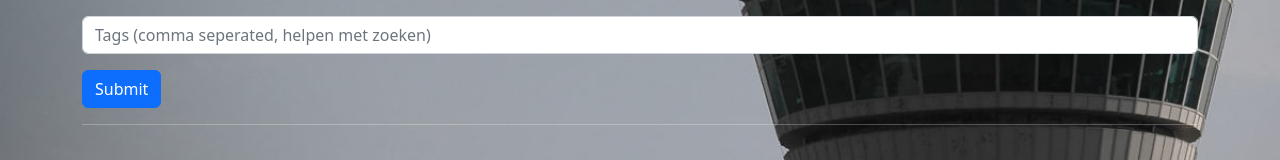
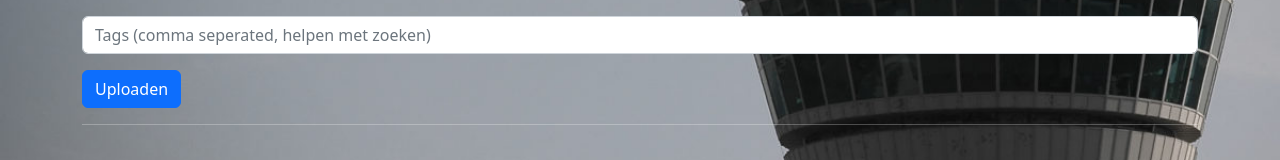
Before and after one commit to DartLazer/hvcao-pwa, a Nuxt app in the folder nuxt3/: page /admin in a window 1280 px wide. Shown: the part 526-686 px from the top of the page. Built offline with nearby package versions, Linux system fonts and the light colour scheme; no server answers.

Commit message:
Offline-Able update

```diff
--- a/nuxt3/components/QuestionForm.vue
+++ b/nuxt3/components/QuestionForm.vue
@@ -33,22 +33,16 @@
       <input type="text" class="form-control" placeholder="Tags (comma seperated, helpen met zoeken)" required
              v-model="tags">
     </div>
-    <button class="btn btn-primary btn-block" type="submit">Submit</button>
+    <button class="btn btn-primary btn-block" type="submit">{{ submitButtonText }}</button>
+
     <br/>
   </form>
-  <handle-offline-questions :offline-questions="offlineQuestions" />
+  <handle-offline-questions />
 </template>
 
 <script setup>
-import {deleteQuestion, submitQuestion} from '~/services/api.js';
-
-
-// Define props
-const questionData = ref([]);
-const successMessage = ref('');
-const offlineQuestions = ref([])
-const showOfflineButton = ref(false);
-
+import {submitQuestion} from '~/services/api.js';
+import { useMainStore } from '~/store/mainStore'; // Import the store
 
 // Initialize fields
 const title = ref('');
@@ -57,38 +51,13 @@ const source = ref('');
 const category = ref('');
 const tags = ref('');
 
-// Define emitters
-const emit = defineEmits(['questionDeleted', 'errorAlert', 'questionSubmitted', 'successAlert']);
+const submitButtonText = ref('Uploaden');
 
-const deleteQuestionMethod = async (id) => {
-  try {
-    const message = await deleteQuestion(id);
-    emit('questionDeleted');
-    emit(message[0], message[1]);
-  } catch (error) {
-    console.error(error.message);
-    emit('errorAlert', error.message);
-  }
-};
-
-const loadOfflineQuestions = function () {
-  const storedItems = localStorage.getItem('offlineSubmitted')
-  if (storedItems) {
-    offlineQuestions.value = JSON.parse(storedItems)
-    showOfflineButton.value = true;
-  }
-}
-
-const saveOfflineQuestionToLocalStorage = function () {
-  localStorage.setItem('offlineSubmitted', JSON.stringify(offlineQuestions.value))
-}
+const store = useMainStore(); // Use the store
 
 const addOfflineQuestion = function (questionObject) {
-  console.log(offlineQuestions)
-  offlineQuestions.value.push(questionObject)
-  saveOfflineQuestionToLocalStorage()
+  store.addOfflineQuestion(questionObject) // Use the store method
 }
-
 
 const submitQuestionForm = async () => {
   const question = {
@@ -99,32 +68,34 @@ const submitQuestionForm = async () => {
     tags: tags.value,
   };
 
-  if (!navigator.onLine) { // Offline, save question into localStorage and upload later
+  if (!navigator.onLine) { // Offline, save question into store and upload later
     addOfflineQuestion(question)
+    store.showErrorAlert('Het is niet gelukt de vraag te uploaden. Hij is offline op uw apparaat opgeslagen. Probeer het later (wanneer je weer online bent) opnieuw.')
     return
   }
   try {
     const successfully_posted = await submitQuestion(question);
     if (!successfully_posted){
       addOfflineQuestion(question)
-      emit('errorAlert', 'Fout tijdens het uploaden van de vraag. De vraag is lokaal opgeslagen en kan later weer opnieuw geupload worden.')
+      store.showErrorAlert('Fout tijdens het uploaden van de vraag. De vraag is lokaal opgeslagen en kan later weer opnieuw geupload worden.') // Use the store method
       return
     }
-    emit('questionSubmitted')
-    emit('successAlert', 'Message submitted succesfully!')
+    store.showSuccessAlert('Vraag succesvol geupload!') // Use the store method
     title.value = '';
     explanation.value = '';
     source.value = '';
     category.value = '';
     tags.value = '';
+    store.requestRefresh()
   } catch (error) {
     // Error handling
     console.error(error);
     addOfflineQuestion(question)
-    emit('errorAlert', error.message)
-    $nuxt.emit('submissionError', error);
+    store.showErrorAlert(error.message) // Use the store method
   }
 };
 
-onMounted(loadOfflineQuestions)
+watchEffect(() => {
+  submitButtonText.value = navigator.onLine ? 'Uploaden' : 'Offline opslaan om later te uploaden';
+});
 </script>
--- a/nuxt3/components/handleOfflineQuestions.vue
+++ b/nuxt3/components/handleOfflineQuestions.vue
@@ -1,59 +1,46 @@
 <template>
   <div>
-    <button @click="uploadOfflineQuestions()" v-if="offlineQuestions.length > 0" class="btn btn-success btn-block mt-3">{{offlineQuestions.length}} Offline vragen uploaden</button>
-
-
+    <button @click="uploadOfflineQuestions()" v-if="offlineQuestions.length > 0" class="btn btn-success btn-block mt-3">
+      {{ offlineQuestions.length }} Offline vragen uploaden
+    </button>
   </div>
-  </template>
+</template>
 
 <script setup>
-import {ref} from 'vue';
+import {useMainStore} from '~/store/mainStore';
 import {submitQuestion} from "~/services/api";
 
 
+// Use the question store
+const store = useMainStore();
 
+// Access offlineQuestions from the store
+const offlineQuestions = computed(() => store.offlineQuestions);
 
-const props = defineProps({
-  offlineQuestions: Array
-});
-
-console.log(props.offlineQuestions)
-
-
-// Define emitters
-const emit = defineEmits(['questionDeleted', 'errorAlert', 'questionSubmitted', 'successAlert']);
-
-
-
-const uploadOfflineQuestions = async function (){
-  const storedItems = localStorage.getItem('offlineSubmitted')
-  if (!storedItems){
+const uploadOfflineQuestions = async function () {
+  if (!offlineQuestions.value.length) {
     console.warn('Error! No offline questions found')
     return
   }
-  const offlineQuestionsArray = JSON.parse(storedItems)
-  let i = 0
-  while(i < offlineQuestionsArray.length){
-    const question = offlineQuestionsArray[i]
+
+  for (const question of offlineQuestions.value) {
     try {
       const successful_post = await submitQuestion(question);
-      if (!successful_post){
+      if (!successful_post) {
         console.warn('Error posting. Preserving offline questions')
+        store.showErrorAlert('Fout bij het uploaden van de vraag. Het kan zijn dat de database nog offline is of de internet verbinding niet goed. Probeer het later opnieuw')
         return
       }
     } catch (error) {
       // Error handling
       console.error(error);
-      emit('errorAlert', error.message)
-      $nuxt.emit('submissionError', error);
+      store.showErrorAlert('Fout bij het uploaden van de vraag. Het kan zijn dat de database nog offline is of de internet verbinding niet goed. Probeer het later opnieuw')
       return
     }
-    i ++
   }
-  localStorage.removeItem('offlineSubmitted')
-  emit('questionSubmitted')
-  emit('successAlert', 'Offline vragen zijn succesvol geupload!!')
-
+  // Clear the offline questions after they've been uploaded
+  store.removeAllOfflineQuestions();
+  store.showSuccessAlert('De offline vragen zijn succesvol geupload!')
+  store.requestRefresh()
 }
-
 </script>
--- a/nuxt3/components/questionDatabaseAccordion.vue
+++ b/nuxt3/components/questionDatabaseAccordion.vue
@@ -112,6 +112,9 @@
 import {ref} from 'vue';
 import {editQuestion, deleteQuestion as deleteQuestionAPI,} from '~/services/api.js';
 import {markupText} from "~/services/markupCode";
+import {useMainStore} from "~/store/mainStore";
+
+const store = useMainStore();
 
 // Initialize fields
 const title = ref('');
@@ -123,7 +126,6 @@ let editableQuestionId = null;
 const showEditSuccessAlert = ref({show: false, message: ''});
 const showEditErrorAlert = ref({show: false, message: ''});
 
-const emit = defineEmits(['questionDeleted', 'errorAlert', 'questionEdited']);
 
 const props = defineProps({
   questionData: {
@@ -132,16 +134,15 @@ const props = defineProps({
   },
 });
 
-const successMessage = ref('');
 
 const deleteItem = async (id) => {
   try {
     const message = await deleteQuestionAPI(id);
-    emit('questionDeleted');
-    emit(message[0], message[1])
+    store.showAlert(message[0], message[1])
+    store.requestRefresh()
   } catch (error) {
     console.error(error.message);
-    emit('errorAlert', error.message)
+    store.showErrorAlert(error.message)
   }
 };
 
@@ -166,17 +167,15 @@ const editQuestionForm = async () => {
     };
     const responseMessage = await editQuestion(editableQuestionId, question);
     await showEditedAlert(responseMessage)
-        emit('questionEdited')
+    store.requestRefresh()
   } catch (error) {
     // Error handling
     console.error(error);
-    emit('errorAlert', error.message)
-    $nuxt.emit('submissionError', error);
+    store.showErrorAlert(error.message)
   }
 };
 
 const showEditedAlert = function (messageArray) {
-  console.log(messageArray)
   const alertType = messageArray[0];
   const alertMessage = messageArray[1]
   // Read response and determine which message to show
@@ -191,8 +190,6 @@ const showEditedAlert = function (messageArray) {
     showEditErrorAlert.value = {show: false, message: ''};
     showEditSuccessAlert.value = {show: false, message: ''};
   }, 3000);
-
-
 }
 
 </script>
--- a/nuxt3/nuxt.config.ts
+++ b/nuxt3/nuxt.config.ts
@@ -1,11 +1,12 @@
 // @ts-ignore
 export default defineNuxtConfig({
+    ssr: false,
     app: {
         pageTransition: {name: 'page', mode: 'out-in'}
     },
     css: ['~/assets/styles/main.scss', '~/assets/styles/background.css'],
     plugins: [{src: '~/plugins/IndexDatabase.client.js', mode: 'client'}, ],
-    modules: ['@vite-pwa/nuxt'],
+    modules: ['@vite-pwa/nuxt', '@pinia/nuxt'],
     pwa: {
         registerType: 'autoUpdate',
         includeAssets: ['~/assets/styles/main.scss', '~/assets/styles/background.css', '~/public/static/background2.jpg'],
--- a/nuxt3/package.json
+++ b/nuxt3/package.json
@@ -17,9 +17,11 @@
     "vite": "^4.3.9"
   },
   "dependencies": {
+    "@pinia/nuxt": "^0.4.11",
     "@popperjs/core": "^2.11.7",
     "bootstrap": "^5.2.3",
     "dompurify": "^3.0.3",
-    "idb-keyval": "^6.2.1"
+    "idb-keyval": "^6.2.1",
+    "pinia": "^2.1.4"
   }
 }
--- a/nuxt3/pages/admin.vue
+++ b/nuxt3/pages/admin.vue
@@ -2,23 +2,21 @@
   <div>
     <h1 class="pb-5">Admin Portal</h1>
 
-    <QuestionForm @questionSubmitted="fetchData" @successAlert="handleQuestionSubmitted"
-                  @errorAlert="handleQuestionDeleted"/>
-    <div v-if="questionSubmittedAlert.show" class="alert alert-success mt-3" role="alert">
-      {{ questionSubmittedAlert.message }}
+    <question-form />
+    <div v-if="store.questionSubmittedAlert.show" class="alert alert-success mt-3" role="alert">
+      {{ store.questionSubmittedAlert.message }}
     </div>
 
-    <div v-if="questionDeletedAlert.show" class="alert alert-danger mt-3" role="alert">
-      {{ questionDeletedAlert.message }}
+    <div v-if="store.questionDeletedAlert.show" class="alert alert-danger mt-3" role="alert">
+      {{ store.questionDeletedAlert.message }}
     </div>
 
-    <div v-if="offlineMessage.show" class="alert alert-info mt-3" role="alert">
-      {{ offlineMessage.message }}
+    <div v-if="store.offlineMessage.show" class="alert alert-info mt-3" role="alert">
+      {{ store.offlineMessage.message }}
     </div>
 
     <hr/>
-    <QuestionAccordion :questionData="questionData" @questionDeleted="fetchData" @questionEdited="fetchData"
-                       @successAlert="handleQuestionSubmitted" @errorAlert="handleQuestionDeleted"/>
+    <question-database-accordion :questionData="questionData" />
     <div class="mt-5 mb-5">
       <change-password/>
 
@@ -30,22 +28,17 @@
 </template>
 
 <script setup>
-import {ref, onMounted} from 'vue';
-import QuestionForm from '~/components/QuestionForm.vue';
-import QuestionAccordion from '~/components/questionDatabaseAccordion.vue';
 import {fetchQuestionData} from '~/services/api.js';
-import {useRouter} from 'vue-router';
 import ChangePassword from "../components/changePassword";
+import { useMainStore } from '~/store/mainStore'; // Import the store
 
 definePageMeta({
   middleware: ['auth']
 })
 
 const questionData = ref([]);
-const questionSubmittedAlert = ref({show: false, message: ''});
-const questionDeletedAlert = ref({show: false, message: ''});
 const router = useRouter();
-const offlineMessage = {show: false, message: ""};
+const store = useMainStore(); // Use the store
 
 const logOut = function () {
   console.log('Logout')
@@ -61,29 +54,7 @@ const fetchData = async () => {
   }
 };
 
-const handleQuestionSubmitted = (message) => {
-  questionSubmittedAlert.value = {show: true, message};
-  setTimeout(() => {
-    questionSubmittedAlert.value = {show: false, message: ''};
-  }, 3000);
-  fetchData();
-};
-
-const handleQuestionDeleted = (message) => {
-  questionDeletedAlert.value = {show: true, message};
-  setTimeout(() => {
-    questionDeletedAlert.value = {show: false, message: ''};
-  }, 10000);
-  fetchData();
-};
-
-if (!navigator.onLine) {
-  offlineMessage.message = 'U bent offline. ' +
-      'Opgeslagen berichten worden gesynschroniseerd met de server zodra er weer verbinding is.'
-  offlineMessage.show = true;
-} else {
-  offlineMessage.show = false;
-}
+watch(() => store.shouldRefresh, fetchData);
 
 onMounted(fetchData);
 
--- /dev/null
+++ b/nuxt3/store/mainStore.js
@@ -0,0 +1,56 @@
+import { defineStore } from 'pinia'
+
+export const useMainStore = defineStore('main', {
+    state: () => ({
+        offlineQuestions: JSON.parse(localStorage.getItem('offlineQuestions')) || [],
+        questionSubmittedAlert: { show: false, message: '' },
+        questionDeletedAlert: { show: false, message: '' },
+        offlineMessage: { show: false, message: "" },
+        shouldRefresh: false,
+    }),
+    getters: {
+        // Add any getters here...
+    },
+    actions: {
+        addOfflineQuestion(question) {
+            this.offlineQuestions.push(question);
+            localStorage.setItem('offlineQuestions', JSON.stringify(this.offlineQuestions));
+        },
+        removeAllOfflineQuestions() {
+            localStorage.removeItem('offlineQuestions');
+            this.offlineQuestions= [];
+        },
+        showSuccessAlert(message) {
+            this.questionSubmittedAlert = { show: true, message }
+            setTimeout(() => {
+                this.questionSubmittedAlert = { show: false, message: '' }
+            }, 3000)
+        },
+        showErrorAlert(message) {
+            this.questionDeletedAlert = { show: true, message }
+            setTimeout(() => {
+                this.questionDeletedAlert = { show: false, message: '' }
+            }, 10000)
+        },
+        showAlert(alertType, message) {
+            if (alertType === 'successAlert'){
+                this.showSuccessAlert(message);
+            } else{
+                this.showErrorAlert(message);
+            }
+        },
+        showOfflineMessage() {
+            if (!navigator.onLine) {
+                this.offlineMessage.message = 'U bent offline. ' +
+                    'Opgeslagen berichten worden gesynschroniseerd met de server zodra er weer verbinding is.'
+                this.offlineMessage.show = true
+            } else {
+                this.offlineMessage.show = false
+            }
+        },
+        requestRefresh() {
+            this.shouldRefresh = !this.shouldRefresh;
+        },
+        // Add other actions here...
+    },
+})
```
Also changed, not shown: 1 other file (tests, documents, lock files or other folders).
